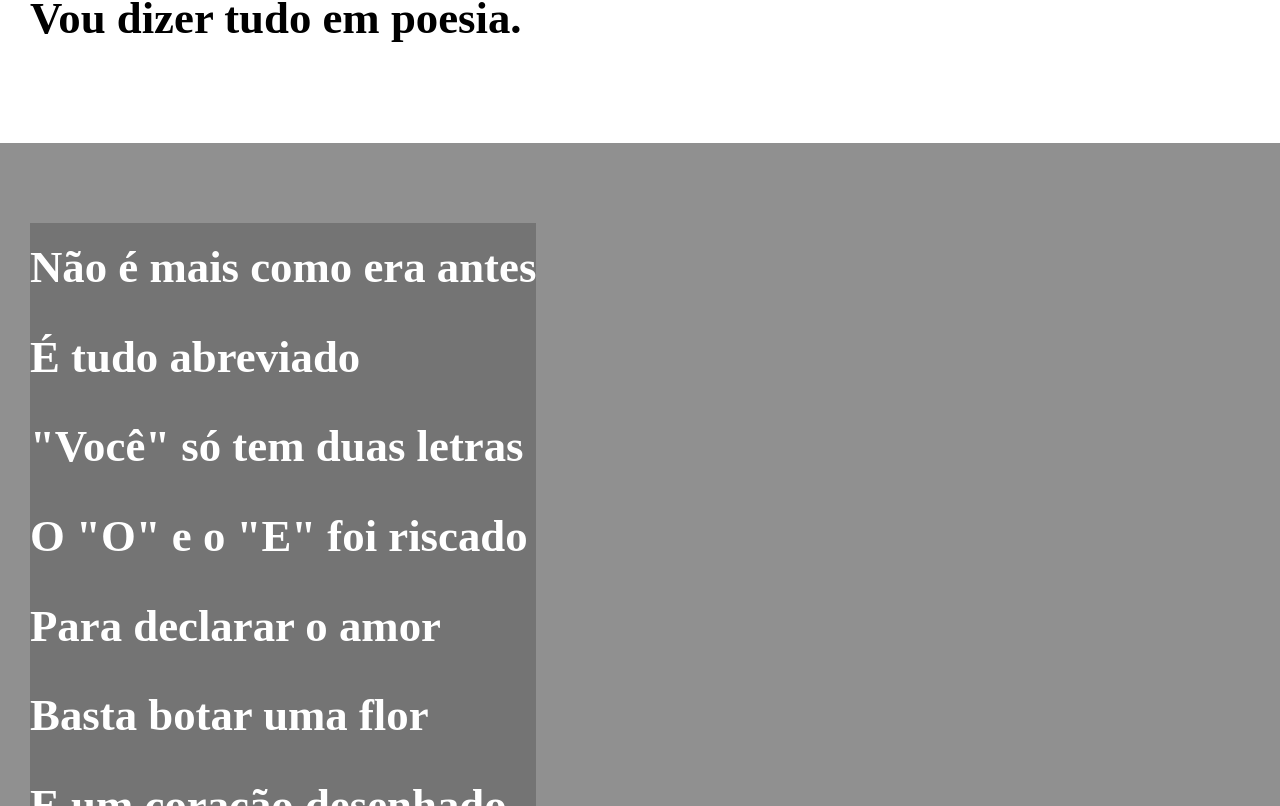
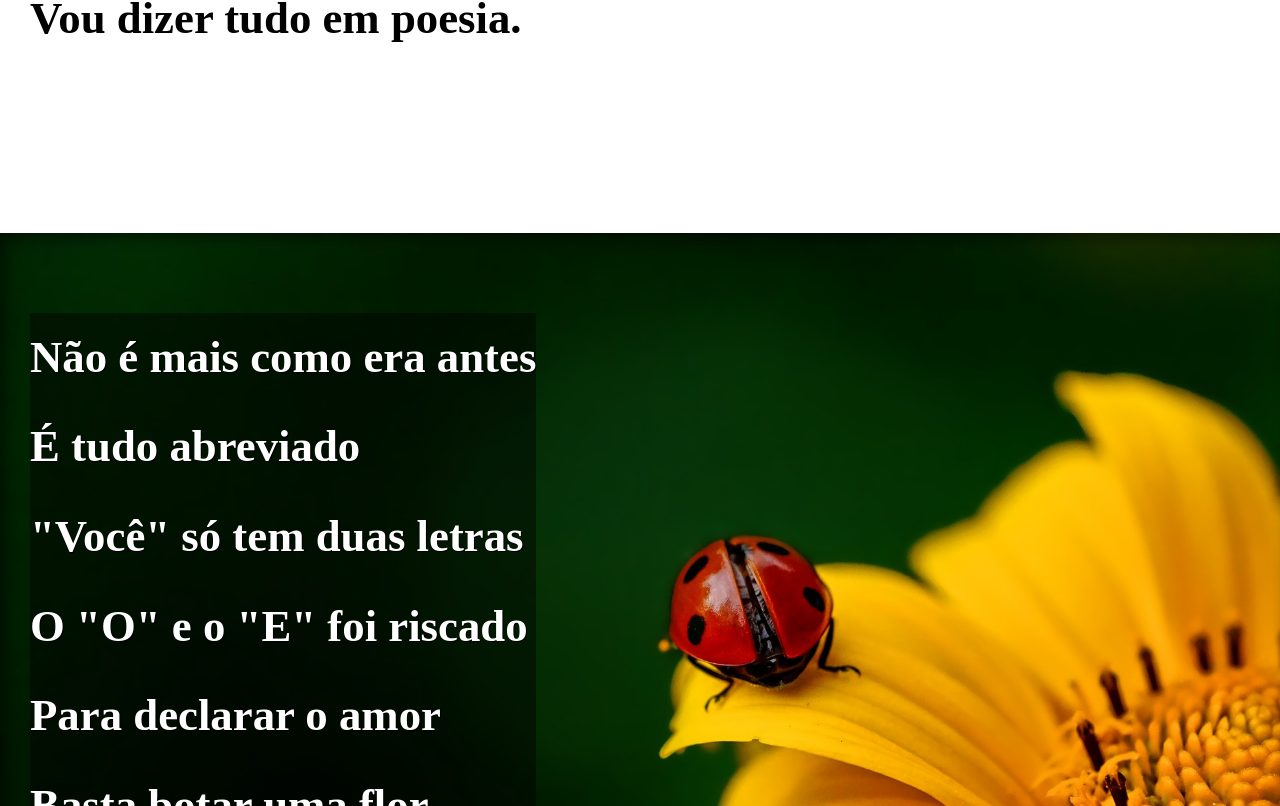
Before and after one commit to nathanfernandes0/projeto-cordel-moderno, a plain HTML site: page index.html in a window 1280 px wide. Shown: the part 894-1700 px from the top of the page. Drawn offline with Linux system fonts and the light colour scheme.

Commit message:
att pronto

```diff
--- a/index.html
+++ b/index.html
@@ -25,7 +25,7 @@
             </p>
     </section>
 
-    <section class="imagem">
+    <section class="imagem" id="img01">
             <p>
                 Não é mais como era antes <br>
                 É tudo abreviado <br>
@@ -60,7 +60,7 @@
 
     </section>
 
-    <section class="imagem">
+    <section class="imagem" id="img02">
         <p>
                 Tenho saudade das cartas <br>
                 Escritas com a própria mão <br>
--- a/style.css
+++ b/style.css
@@ -55,17 +55,34 @@ section {
     font-weight: 550;
 
 }
+section > p {
+    padding-bottom: 2em;
+}
 section.normal {
     background-color: white;
     color: black;
 }
 section.imagem {
-    background-color: rgba(0, 0, 0, 0.434);
+    background-color: rgba(0, 0, 0, 0.452);
     color: white;
+    box-shadow: inset 6px 6px 13px 0px rgba(0, 0, 0, 0.475);
+    background-attachment: fixed;
 }
 section.imagem > p {
     display: inline-block;
-    background-color: rgba(0, 0, 0, 0.194);
+    background-color: rgba(0, 0, 0, 0.453);
+    text-shadow: 1px 1px 0px black;
+}
+section#img01 {
+    background-image: url(imagens/background001.jpg);
+    background-position: right center;
+    background-size: cover;
+}
+section#img02 {
+    background-image: url(imagens/background002.jpg);
+    background-position: right center;
+    background-size: cover;
+
 }
 footer {
     background-color: black;
```
